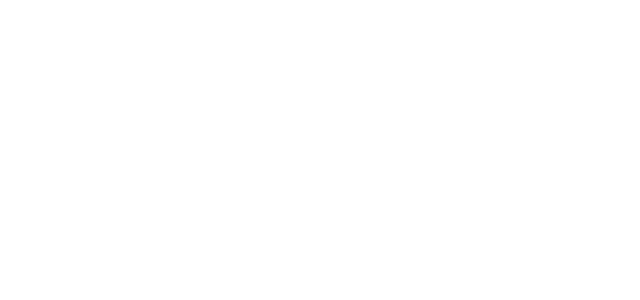
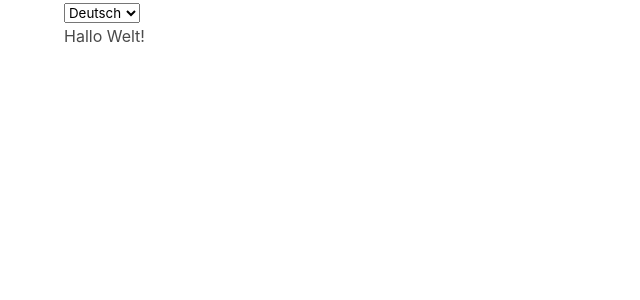
Before and after one commit to Niklaswol/kawo-website, a Vue app: page / in a window 1280 px wide. Shown: the top 300 px of the page, without its empty margins (0-640 px from the left). Built offline with nearby package versions, Linux system fonts and the light colour scheme.

Commit message:
installed I18n and testing with hello world

```diff
--- a/package.json
+++ b/package.json
@@ -8,9 +8,11 @@
     "lint": "vue-cli-service lint"
   },
   "dependencies": {
+    "@intlify/unplugin-vue-i18n": "^0.11.0",
     "bulma": "^0.9.4",
     "core-js": "^3.8.3",
     "vue": "^3.2.13",
+    "vue-i18n": "^9.2.2",
     "vue-router": "^4.2.2"
   },
   "devDependencies": {
--- a/src/App.vue
+++ b/src/App.vue
@@ -1,13 +1,19 @@
 <template>
   <div class="container">
+    <LocaleChanger/>
+    <p>{{ $t("main.hello") }}</p>
     <router-view></router-view>
   </div>
 </template>
 
 <script>
+import LocaleChanger from "@/components/LocaleChanger.vue";
+
 export default {
   name: 'App',
-  components: {}
+  components: {
+    LocaleChanger
+  }
 }
 </script>
 
--- /dev/null
+++ b/src/components/LocaleChanger.vue
@@ -0,0 +1,23 @@
+<template>
+  <div class="locale-changer">
+    <select v-model="$i18n.locale">
+      <option v-for="(lang, i) in languages" :key="`Lang${i}`" :value="lang.code">
+        {{ lang.text }}
+      </option>
+    </select>
+  </div>
+</template>
+
+<script>
+export default {
+  name: "locale-changer",
+  data() {
+    return {
+      languages: [
+        { code: "de", text: "Deutsch" },
+        { code: "en", text: "Englisch" },
+      ],
+    };
+  },
+};
+</script>
--- /dev/null
+++ b/src/locales/de.json
@@ -0,0 +1,5 @@
+{
+  "main": {
+    "hello": "Hallo Welt!"
+  }
+}
--- /dev/null
+++ b/src/locales/en.json
@@ -0,0 +1,5 @@
+{
+  "main": {
+    "hello": "Hello World!"
+  }
+}
--- a/src/main.js
+++ b/src/main.js
@@ -1,5 +1,18 @@
-import { createApp } from 'vue'
+import {createApp} from 'vue'
 import router from './router'
 import App from "@/App.vue";
+import { createI18n } from "vue-i18n";
+import de from "./locales/de.json";
+import en from "./locales/en.json";
 
-createApp(App).use(router).mount('#app')
+const i18n = createI18n({
+    locale: "de",
+    fallbackLocale: "de",
+    messages: { de, en },
+});
+
+const app = createApp(App)
+
+app.use(i18n)
+app.use(router)
+app.mount('#app')
```
Also changed, not shown: 1 other file (tests, documents, lock files or other folders).
